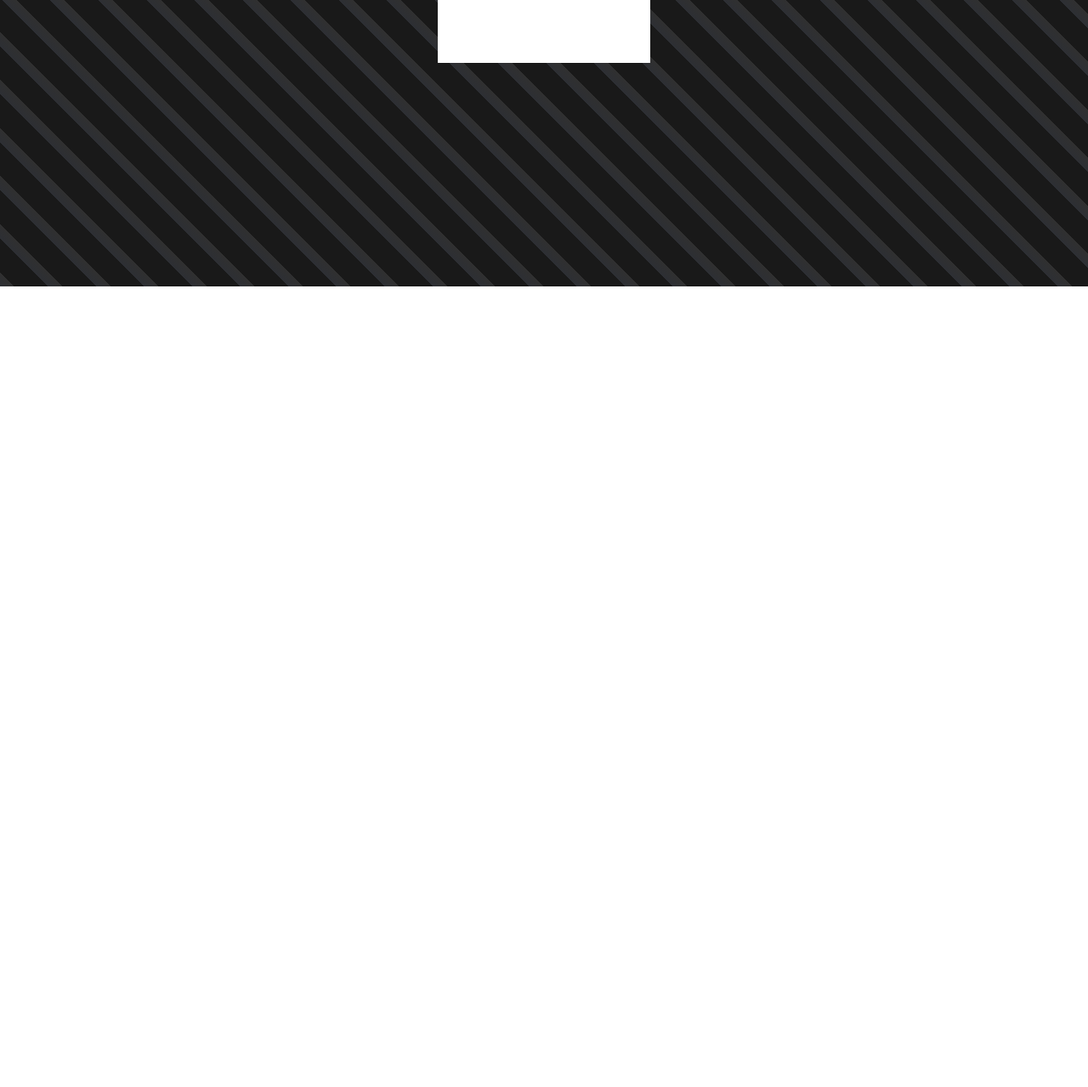
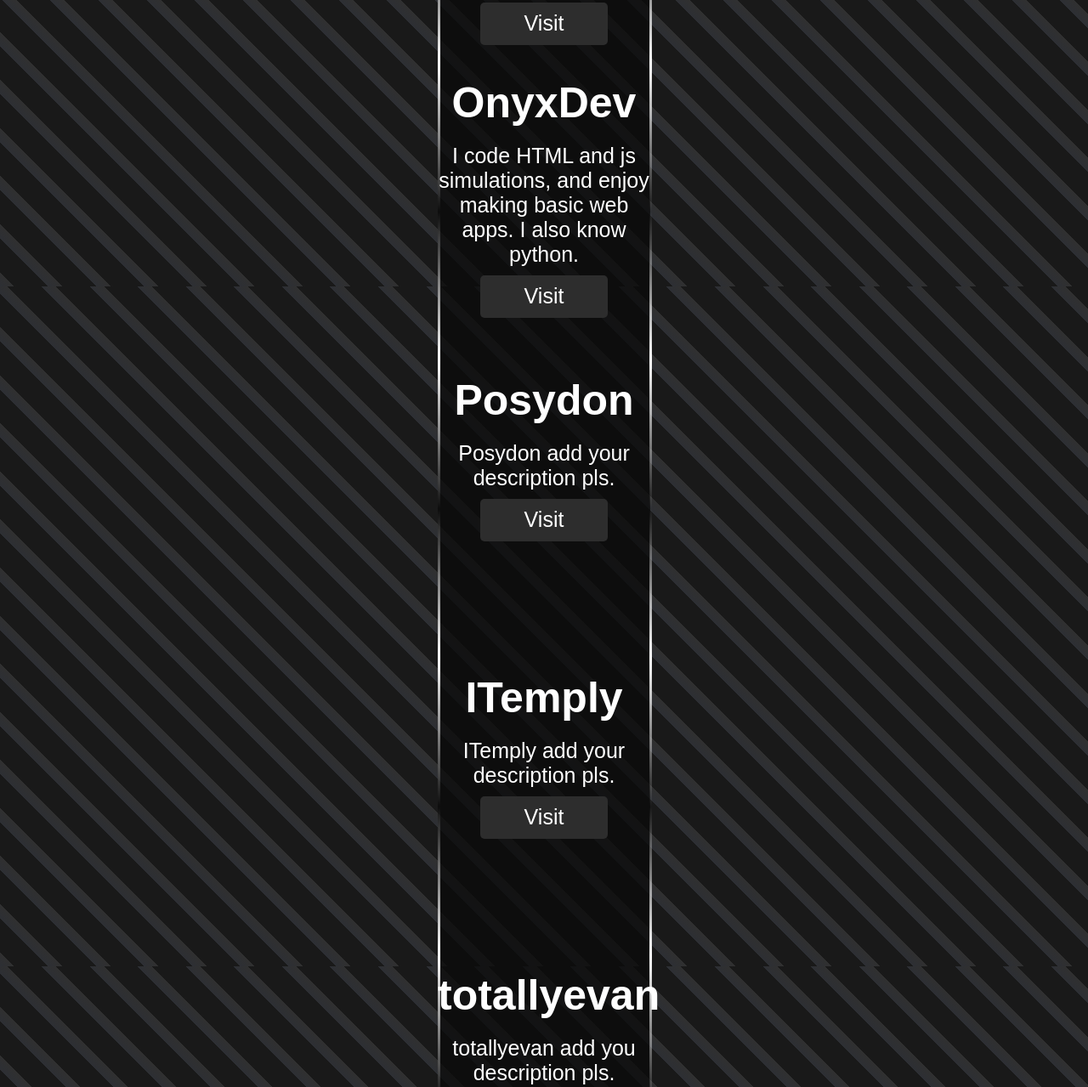
Before and after one commit to OnyxDev87/PortfolioStuff, a plain HTML site: page index.html in a window 1280 px wide. Shown: the part 463-1742 px from the top of the page at 85% size. Before the commit the page ends 800 px from the top, so only its background shows below. Drawn offline with Linux system fonts and the light colour scheme.

Commit message:
Added button to navigate to people profiles. It does not do anything yet.

```diff
--- a/index.html
+++ b/index.html
@@ -14,6 +14,42 @@
     <div class='nameHolder'>
       <div class='row1'></div>
       <div class='row2'></div>
+      <h1 class='pName'>Name</h1>
+      <span class='pDesc'>This is the name's description and it is very nice/very fancy. This can describe what the name mostly does.</span>
+      <br>
+      <button class='pBtn'>Visit</button>
+    </div>
+    <div class='nameHolder'>
+      <div class='row1'></div>
+      <div class='row2'></div>
+      <h1 class='pName'>OnyxDev</h1>
+      <span class='pDesc'>I code HTML and js simulations, and enjoy making basic web apps. I also know python.</span>
+      <br>
+      <button class='pBtn'>Visit</button>
+    </div>
+    <div class='nameHolder'>
+      <div class='row1'></div>
+      <div class='row2'></div>
+      <h1 class='pName'>Posydon</h1>
+      <span class='pDesc'>Posydon add your description pls.</span>
+      <br>
+      <button class='pBtn'>Visit</button>
+    </div>
+    <div class='nameHolder'>
+      <div class='row1'></div>
+      <div class='row2'></div>
+      <h1 class='pName'>ITemply</h1>
+      <span class='pDesc'>ITemply add your description pls.</span>
+      <br>
+      <button class='pBtn'>Visit</button>
+    </div>
+    <div class='nameHolder'>
+      <div class='row1'></div>
+      <div class='row2'></div>
+      <h1 class='pName'>totallyevan</h1>
+      <span class='pDesc'>totallyevan add you description pls.</span>
+      <br>
+      <button class='pBtn'>Visit</button>
     </div>
     <script src="script.js"></script>
   </center>
--- a/style.css
+++ b/style.css
@@ -27,9 +27,56 @@ html {
 .nameHolder {
   height: 350px;
   width: 250px;
-  background-color: #ffffff;
+  background-color: rgb(10, 10, 10, 0.75);
 }
 
 .row1 {
+  height: 350px;
+  width: 3px;
+  background: linear-gradient(1turn, rgb(255, 255, 255), rgb(255, 255, 255, 0), rgb(255, 255, 255));
+  position: absolute;
+}
 
+.row2 {
+  height: 350px;
+  width: 3px;
+  background: linear-gradient(1turn, rgb(255, 255, 255), rgb(255, 255, 255, 0), rgb(255, 255, 255));
+  position: relative;
+  left: 125px;
 }
+
+.pName {
+  color: #ffffff;
+  font-family:'Arial';
+  font-size: 50px;
+  font-weight: 700;
+  position: relative;
+  top: -365px;
+}
+
+.pDesc {
+  color: #ffffff;
+  font-family:'Arial';
+  font-size: 25px;
+  font-weight: 500;
+  position: relative;
+  top: -380px;
+}
+
+.pBtn {
+  position: relative;
+  top: -370px;
+  height: 50px;
+  width: 150px;
+  color: #ffffff;
+  font-family:'Arial';
+  font-size: 25px;
+  font-weight: 500;
+  background-color: rgb(45, 45, 45);
+  border: none;
+  border-radius: 5px;
+}
+
+.pBtn:hover {
+  background-color: rgb(60, 60, 60);
+}
```
